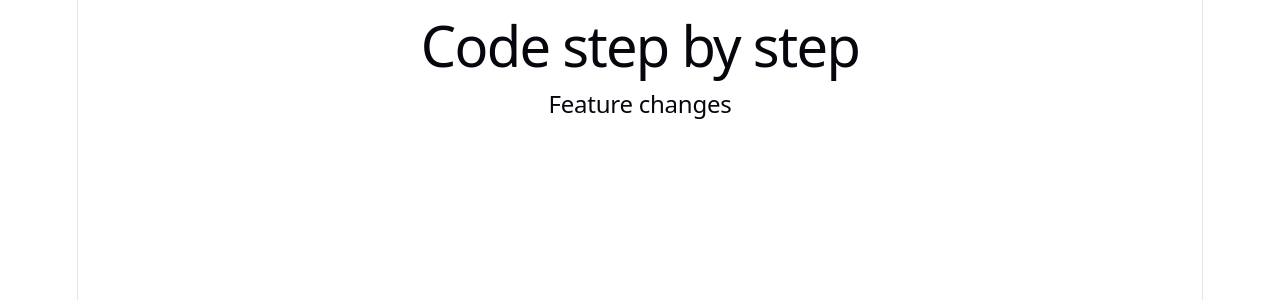
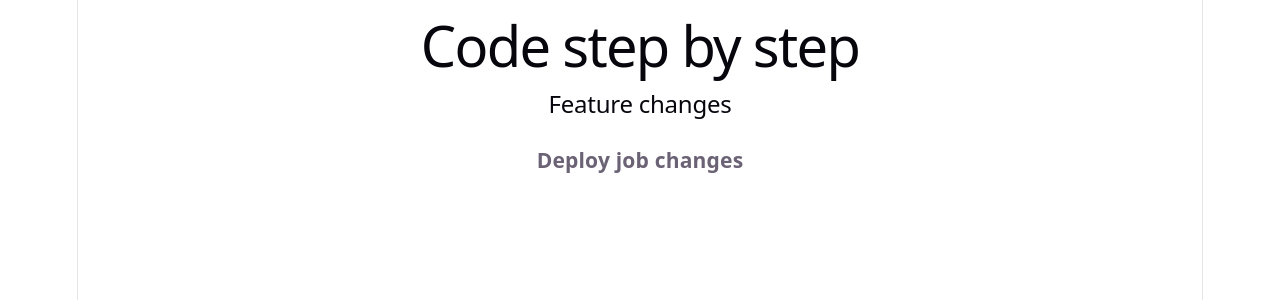
Before and after one commit to rudra812/react-github-actions, a React (Vite) app: page / in a window 1280 px wide. Shown: the top 300 px of the page. Built offline with nearby package versions, Linux system fonts and the light colour scheme.

Commit message:
HTML hedera lable changes

```diff
--- a/src/App.jsx
+++ b/src/App.jsx
@@ -7,6 +7,7 @@ function App() {
     <>
       <h1>Code step by step</h1>
       <h2>Feature changes</h2>
+      <h3>Deploy job changes</h3>
     </>
   )
 }
```
